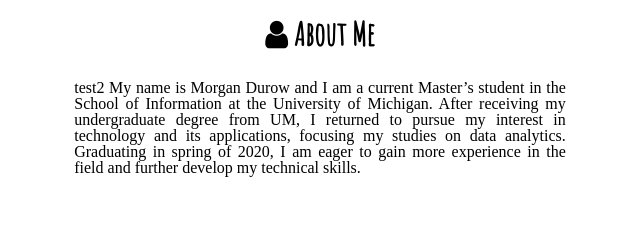
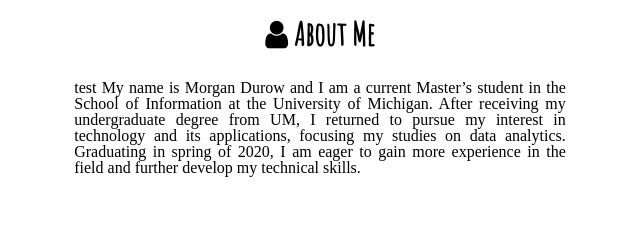
Before and after one commit to morgdu/proj3, a plain HTML site: page index.html in a window 1280 px wide. Shown: the part 122-362 px from the top of the page, 576-1216 px from the left. Drawn offline with Linux system fonts and the light colour scheme.

Commit message:
Update index.html

```diff
--- a/index.html
+++ b/index.html
@@ -35,7 +35,7 @@
 
 <h2 class = "grid-heading2"> <i class="fa fa-user" aria-hidden = "true"></i> About Me</h2>
 
-<p class = grid-p>test2 My name is Morgan Durow and I am a current Master’s student in the School of Information at the University of Michigan. After receiving my undergraduate degree from UM, I returned to pursue my interest in technology and its applications, focusing my studies on data analytics. Graduating in spring of 2020, I am eager to gain more experience in the field and further develop my technical skills.
+<p class = grid-p>test My name is Morgan Durow and I am a current Master’s student in the School of Information at the University of Michigan. After receiving my undergraduate degree from UM, I returned to pursue my interest in technology and its applications, focusing my studies on data analytics. Graduating in spring of 2020, I am eager to gain more experience in the field and further develop my technical skills.
 </p>
 
 
```
